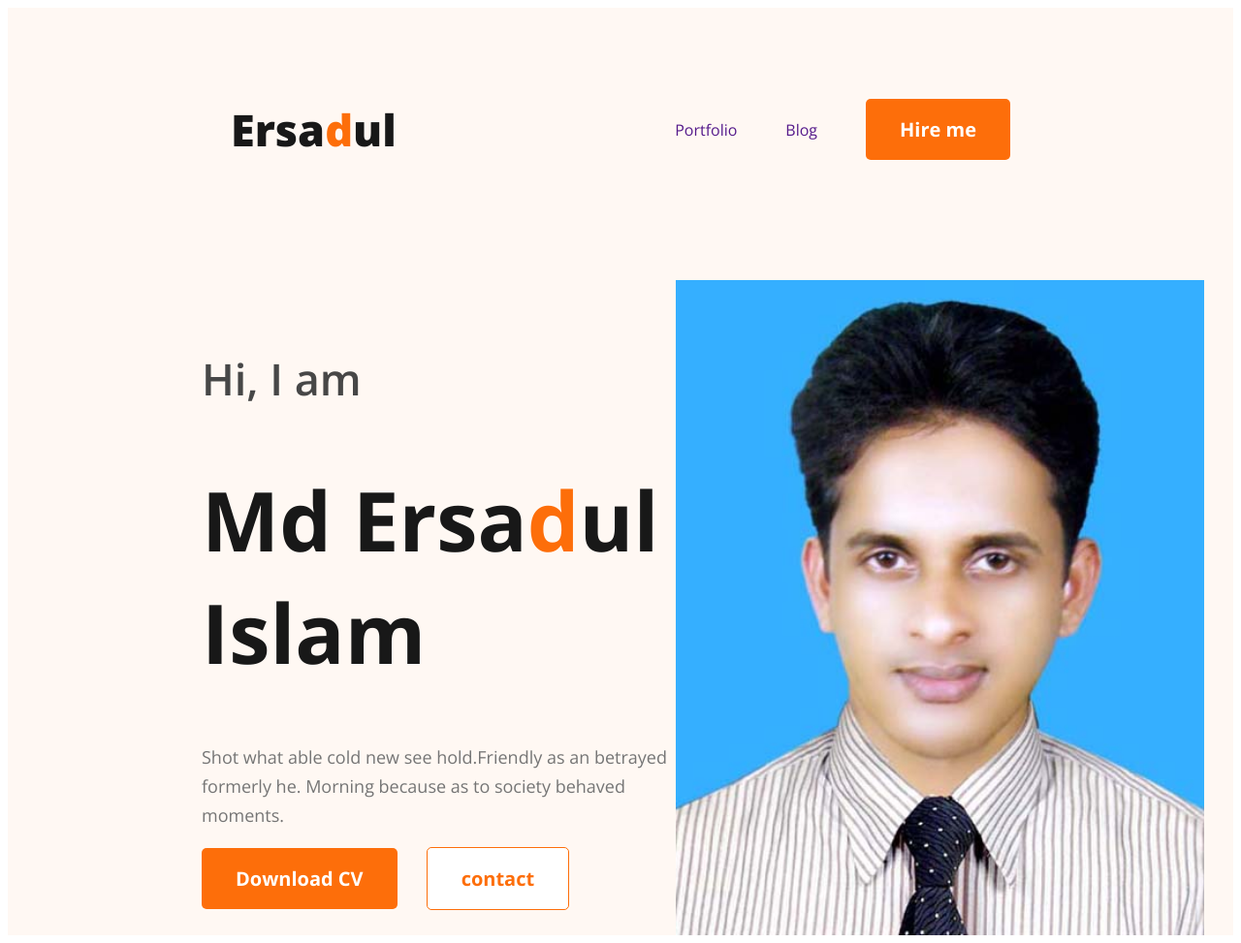
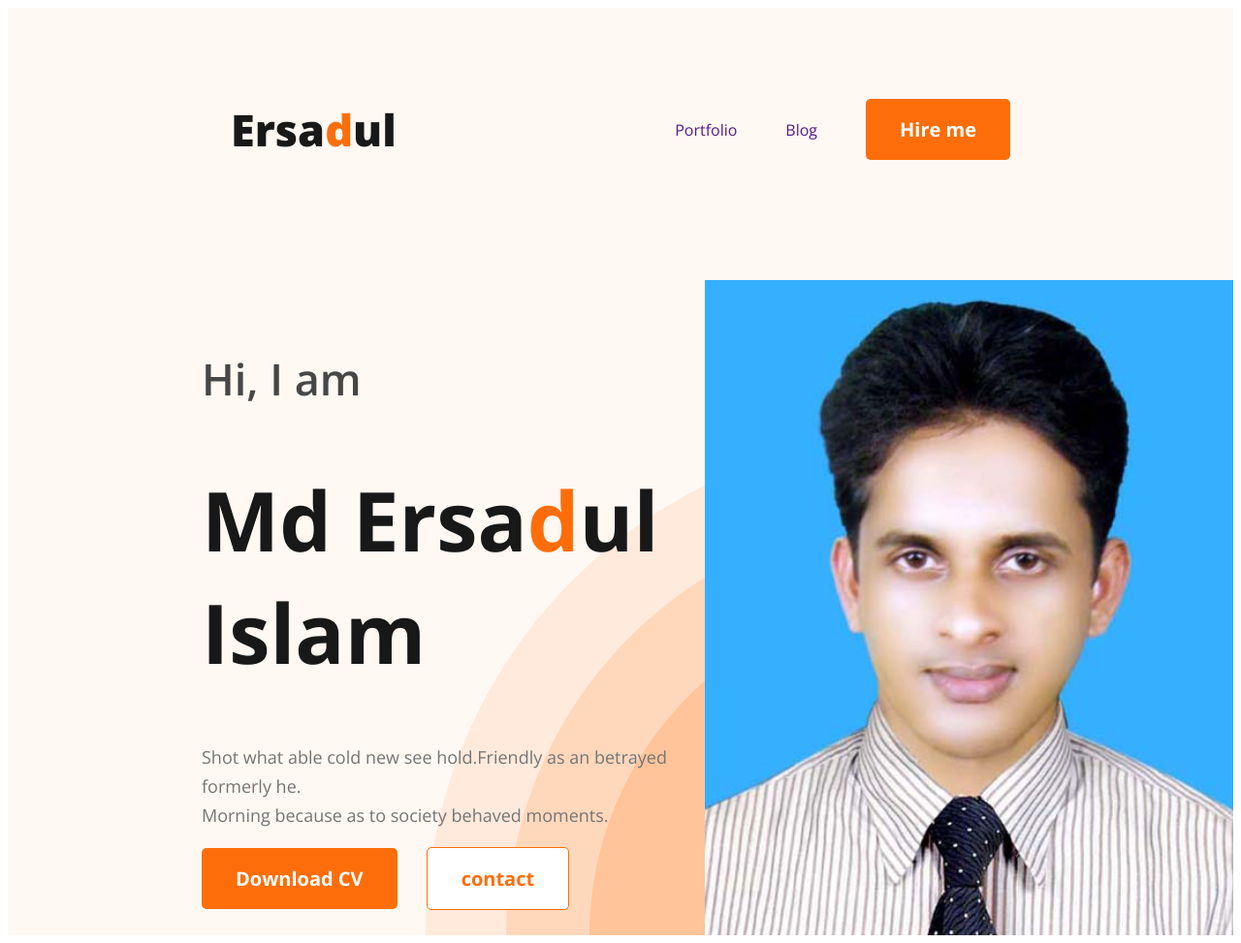
Before and after one commit to MdErsadulIslam/my-portfolio, a plain HTML site: page index.html in a window 1280 px wide. Shown: the whole page at 97% size. Drawn offline with nearby package versions, Linux system fonts and the light colour scheme.

Commit message:
background img add

```diff
--- a/index.html
+++ b/index.html
@@ -28,7 +28,7 @@
             <div>
                 <h3 class="banner-greeting">Hi, I  am</h3>
                 <h1 class="banner-title">Md Ersa<span class="text-primary">d</span>ul Islam</h1>
-                <p class="pg">Shot what able cold new see hold.Friendly as an betrayed formerly he. Morning because as to society behaved moments.</p>
+                <p class="pg">Shot what able cold new see hold.Friendly as an betrayed formerly he.<br> Morning because as to society behaved moments.</p>
                 <button class="btn-primary">Download CV</button><button class="btn-secondary">contact</button>
             </div>
             <img class="profile-pic" src="./images/2401 copy.jpg" alt="">
--- a/style.css
+++ b/style.css
@@ -42,7 +42,10 @@ nav ul li a {
   text-decoration: none;
 }
 .header{
-  background-color:#FFF8F3; ;
+  background-color:#FFF8F3;
+  background-image:url(./images/header_bg.png);
+  background-repeat: no-repeat;
+  background-position: bottom right;
 }
 .banner{
   padding:50px 30px 0 230px;
@@ -78,16 +81,17 @@ line-height: normal;
 }
 .pg{
   color: var(--dark-03, #757575);
-font-family: Open Sans;
-font-size: 18px;
-font-style: normal;
-font-weight: 400;
-line-height: 30px; /* 166.667% */
+  font-family: Open Sans;
+  font-size: 18px;
+  font-style: normal;
+  font-weight: 400;
+  line-height: 30px;
 }
 .banner{
-  padding:30px 30px 0 200px;
+  padding:30px 0 0 200px;
   display: flex;
   align-items: center;
+  justify-content: space-between;
 }
 .profile-pic{
   width: 584px;
```
